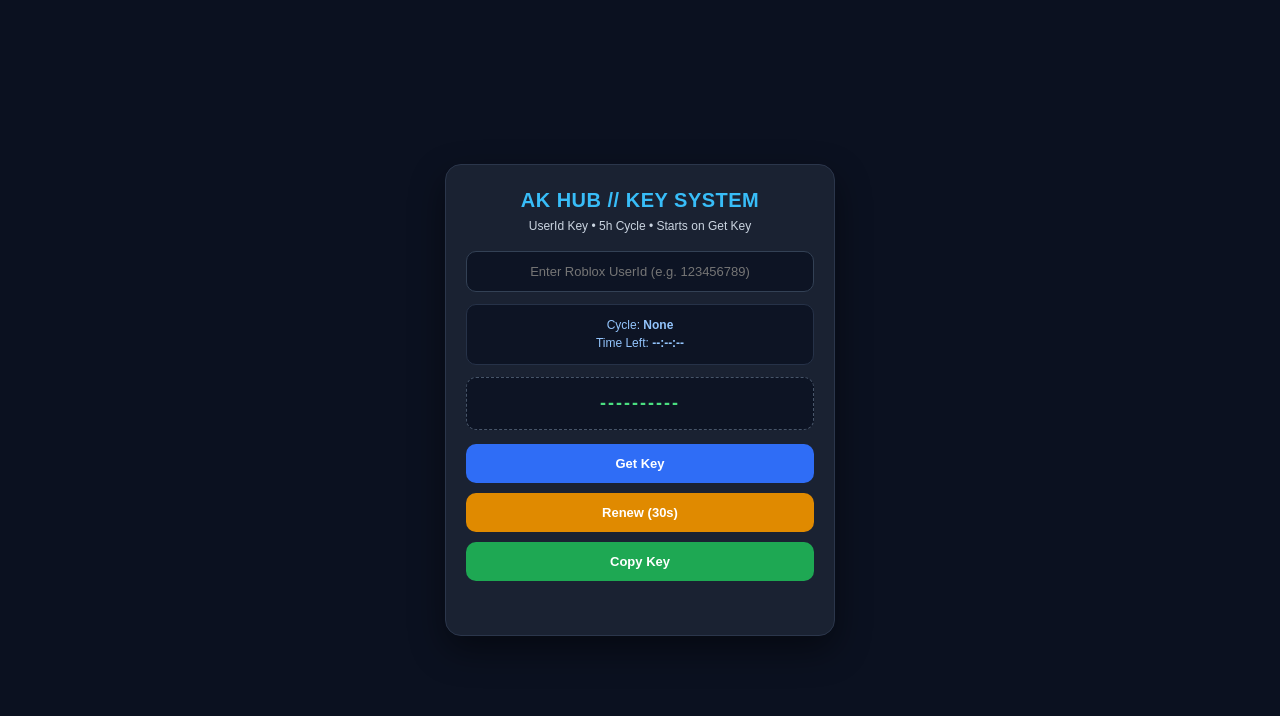
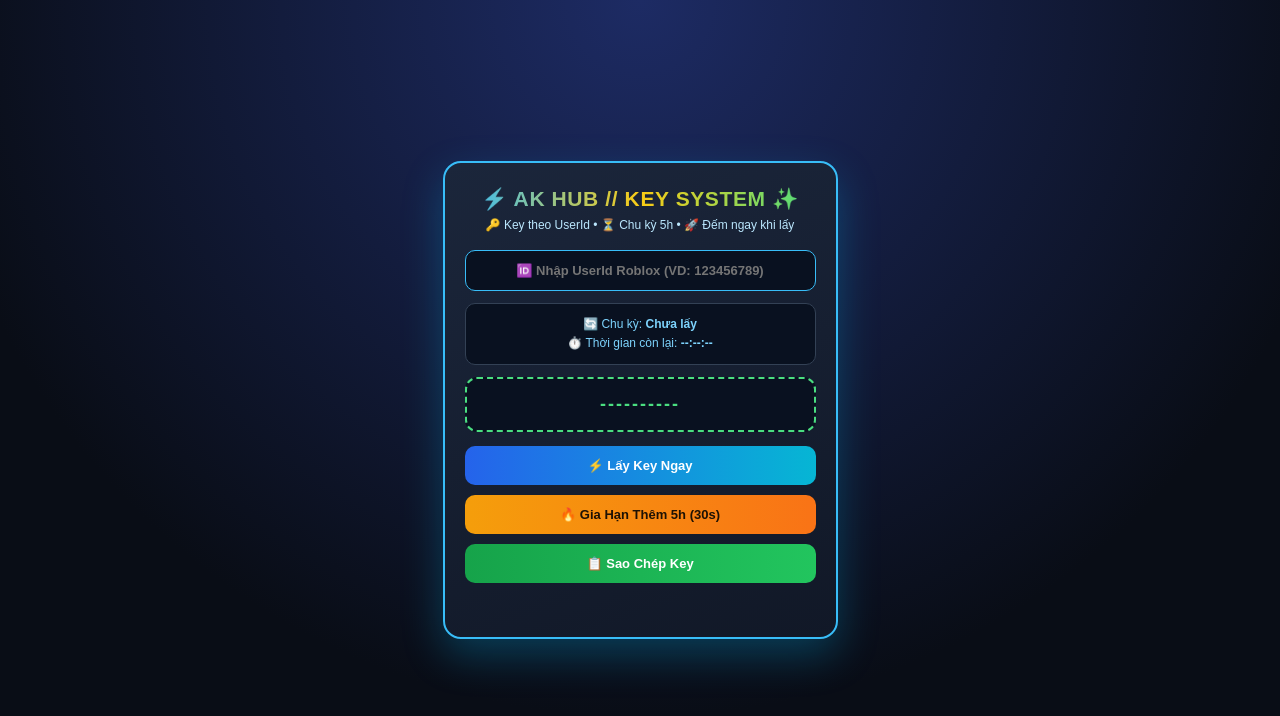
Before and after one commit to dznhatlatan-boop/Wed-key-, a plain HTML site: page index.html in a window 1280 px wide. Drawn offline with Linux system fonts and the light colour scheme.

Commit message:
Localize UI text and enhance styles in index.html
Updated HTML content and styles for localization and improved visuals.

```diff
--- a/index.html
+++ b/index.html
@@ -1,5 +1,5 @@
 <!DOCTYPE html>
-<html lang="en">
+<html lang="vi">
 <head>
   <meta charset="UTF-8" />
   <meta name="viewport" content="width=device-width, initial-scale=1.0" />
@@ -16,34 +16,36 @@
       display: flex;
       align-items: center;
       justify-content: center;
-      background: #0b1120;
+      background: radial-gradient(circle at top, #1d2b64, #090d16 70%);
       color: #f8fafc;
       padding: 20px;
     }
 
     .box {
       width: 100%;
-      max-width: 390px;
-      background: #1a2232;
-      border: 1px solid #2b364b;
-      border-radius: 16px;
+      max-width: 395px;
+      background: linear-gradient(160deg, #1b263b, #111827);
+      border: 2px solid #38bdf8;
+      border-radius: 18px;
       padding: 24px 20px;
       text-align: center;
-      box-shadow: 0 14px 35px rgba(0, 0, 0, 0.45);
+      box-shadow: 0 16px 40px rgba(0, 195, 255, 0.25);
     }
 
     h1 {
       margin: 0 0 6px;
-      font-size: 20px;
-      font-weight: 700;
-      color: #38bdf8;
-      letter-spacing: 0.5px;
+      font-size: 21px;
+      font-weight: 800;
+      background: linear-gradient(90deg, #38bdf8, #facc15, #4ade80);
+      -webkit-background-clip: text;
+      -webkit-text-fill-color: transparent;
+      letter-spacing: 0.6px;
     }
 
     p {
       margin: 0 0 16px;
       font-size: 12px;
-      color: #cbd5e1;
+      color: #bae6fd;
       line-height: 1.4;
     }
 
@@ -51,37 +53,34 @@
       width: 100%;
       padding: 12px 14px;
       border-radius: 10px;
-      border: 1px solid #334155;
-      background: #0d1424;
-      color: #f8fafc;
+      border: 1.5px solid #38bdf8;
+      background: #091120;
+      color: #fef08a;
       font-size: 13px;
+      font-weight: 700;
       margin-bottom: 12px;
       text-align: center;
       outline: none;
     }
 
-    input:focus {
-      border-color: #38bdf8;
-    }
-
     .info-bar {
-      background: #0d1424;
-      border: 1px solid #263248;
+      background: #091120;
+      border: 1px solid #334155;
       border-radius: 10px;
       padding: 11px 12px;
       font-size: 12px;
-      color: #93c5fd;
+      color: #7dd3fc;
       margin-bottom: 12px;
-      line-height: 1.55;
+      line-height: 1.6;
     }
 
     .key-box {
-      background: #0d1424;
-      border: 1px dashed #475569;
-      border-radius: 10px;
+      background: #091120;
+      border: 2px dashed #4ade80;
+      border-radius: 12px;
       padding: 15px 12px;
       font-size: 18px;
-      font-weight: 700;
+      font-weight: 800;
       letter-spacing: 2px;
       color: #4ade80;
       margin-bottom: 14px;
@@ -94,19 +93,19 @@
       border: none;
       border-radius: 10px;
       font-size: 13px;
-      font-weight: 700;
+      font-weight: 800;
       cursor: pointer;
       margin-bottom: 10px;
     }
 
     .btn-get {
-      background: #2f6df6;
+      background: linear-gradient(90deg, #2563eb, #06b6d4);
       color: #ffffff;
     }
 
     .btn-renew {
-      background: #e08a00;
-      color: #ffffff;
+      background: linear-gradient(90deg, #f59e0b, #f97316);
+      color: #1e1204;
     }
 
     .btn-renew:disabled {
@@ -116,36 +115,37 @@
     }
 
     .btn-copy {
-      background: #1ea853;
+      background: linear-gradient(90deg, #16a34a, #22c55e);
       color: #ffffff;
       margin-bottom: 6px;
     }
 
     .msg {
       font-size: 12px;
-      color: #94a3b8;
+      color: #fde047;
       min-height: 18px;
       margin-top: 6px;
+      font-weight: 600;
     }
   </style>
 </head>
 <body>
   <div class="box">
-    <h1>AK HUB // KEY SYSTEM</h1>
-    <p>UserId Key • 5h Cycle • Starts on Get Key</p>
+    <h1>⚡ AK HUB // KEY SYSTEM ✨</h1>
+    <p>🔑 Key theo UserId • ⏳ Chu kỳ 5h • 🚀 Đếm ngay khi lấy</p>
 
-    <input id="uidInput" type="text" placeholder="Enter Roblox UserId (e.g. 123456789)" />
+    <input id="uidInput" type="text" placeholder="🆔 Nhập UserId Roblox (VD: 123456789)" />
 
     <div class="info-bar">
-      <div>Cycle: <strong id="cycleLabel">None</strong></div>
-      <div>Time Left: <strong id="keyCountdown">--:--:--</strong></div>
+      <div>🔄 Chu kỳ: <strong id="cycleLabel">Chưa lấy</strong></div>
+      <div>⏱️ Thời gian còn lại: <strong id="keyCountdown">--:--:--</strong></div>
     </div>
 
     <div id="keyOut" class="key-box">----------</div>
 
-    <button class="btn-get" onclick="getKeyNow()">Get Key</button>
-    <button id="renewBtn" class="btn-renew" onclick="renewKey30s()">Renew (30s)</button>
-    <button class="btn-copy" onclick="copyKey()">Copy Key</button>
+    <button class="btn-get" onclick="getKeyNow()">⚡ Lấy Key Ngay</button>
+    <button id="renewBtn" class="btn-renew" onclick="renewKey30s()">🔥 Gia Hạn Thêm 5h (30s)</button>
+    <button class="btn-copy" onclick="copyKey()">📋 Sao Chép Key</button>
 
     <div id="msg" class="msg"></div>
   </div>
@@ -201,7 +201,7 @@
       isOwnerMode = false;
       expireAtMs = 0;
       currentCycleIdx = null;
-      document.getElementById("cycleLabel").textContent = "None";
+      document.getElementById("cycleLabel").textContent = "Chưa lấy";
       document.getElementById("keyOut").textContent = "----------";
       document.getElementById("keyCountdown").textContent = "--:--:--";
     }
@@ -211,16 +211,16 @@
       isOwnerMode = true;
       expireAtMs = 0;
       currentCycleIdx = "OWNER";
-      document.getElementById("cycleLabel").textContent = "OWNER VN";
-      document.getElementById("keyCountdown").textContent = "UNLIMITED";
+      document.getElementById("cycleLabel").textContent = "👑 OWNER VN";
+      document.getElementById("keyCountdown").textContent = "♾️ VÔ HẠN";
       document.getElementById("keyOut").textContent = "OWNER-UNLIMITED";
-      document.getElementById("msg").textContent = `OWNER VN (${raw}) - Unlimited access in-game.`;
+      document.getElementById("msg").textContent = `👑 OWNER VN (${raw}) — Mở khóa vô hạn trong game!`;
     }
 
     function getKeyNow() {
       const raw = getRawInput();
       if (!raw) {
-        document.getElementById("msg").textContent = "Enter Roblox UserId first.";
+        document.getElementById("msg").textContent = "⚠️ Nhập UserId Roblox trước đã!";
         return;
       }
 
@@ -231,7 +231,7 @@
 
       const uid = getCleanUid();
       if (!uid) {
-        document.getElementById("msg").textContent = "UserId must be numbers only (e.g. 123456789).";
+        document.getElementById("msg").textContent = "❌ UserId chỉ gồm chữ số (VD: 123456789)!";
         return;
       }
 
@@ -245,13 +245,13 @@
       document.getElementById("cycleLabel").textContent = "#" + currentCycleIdx;
       document.getElementById("keyOut").textContent = key;
       document.getElementById("keyCountdown").textContent = formatHMS(expireAtMs - Date.now());
-      document.getElementById("msg").textContent = "Key generated. Valid for 5 hours.";
+      document.getElementById("msg").textContent = "✅ Đã tạo key! Có hiệu lực 5 giờ.";
     }
 
     function renewKey30s() {
       const raw = getRawInput();
       if (!raw) {
-        document.getElementById("msg").textContent = "Enter UserId before renewing.";
+        document.getElementById("msg").textContent = "⚠️ Nhập UserId trước khi gia hạn!";
         return;
       }
 
@@ -262,12 +262,12 @@
 
       const uid = getCleanUid();
       if (!uid) {
-        document.getElementById("msg").textContent = "Invalid UserId.";
+        document.getElementById("msg").textContent = "❌ UserId không hợp lệ!";
         return;
       }
 
       if (!hasTakenKey || !expireAtMs) {
-        document.getElementById("msg").textContent = "Click Get Key before renewing.";
+        document.getElementById("msg").textContent = "⚠️ Bấm Lấy Key trước rồi mới gia hạn!";
         return;
       }
 
@@ -276,18 +276,18 @@
       let secLeft = RENEW_WAIT_SEC;
       const btn = document.getElementById("renewBtn");
       btn.disabled = true;
-      btn.textContent = `Renewing: ${secLeft}s...`;
-      document.getElementById("msg").textContent = `Waiting ${RENEW_WAIT_SEC}s to add 5 hours...`;
+      btn.textContent = `⏳ Đang gia hạn: ${secLeft}s...`;
+      document.getElementById("msg").textContent = `⏳ Đợi ${RENEW_WAIT_SEC}s để cộng thêm 5 giờ...`;
 
       renewInterval = setInterval(() => {
         secLeft--;
         if (secLeft > 0) {
-          btn.textContent = `Renewing: ${secLeft}s...`;
+          btn.textContent = `⏳ Đang gia hạn: ${secLeft}s...`;
         } else {
           clearInterval(renewInterval);
           renewInterval = null;
           btn.disabled = false;
-          btn.textContent = `Renew (${RENEW_WAIT_SEC}s)`;
+          btn.textContent = `🔥 Gia Hạn Thêm 5h (${RENEW_WAIT_SEC}s)`;
 
           const baseTime = Math.max(Date.now(), expireAtMs);
           currentCycleIdx = currentCycleIdx + 1;
@@ -297,7 +297,7 @@
           const newKey = calcKey(uid, currentCycleIdx);
           document.getElementById("cycleLabel").textContent = "#" + currentCycleIdx;
           document.getElementById("keyOut").textContent = newKey;
-          document.getElementById("msg").textContent = "Renewed! Added 5 hours.";
+          document.getElementById("msg").textContent = "🎉 Gia hạn xong! Đã cộng thêm 5 giờ.";
         }
       }, 1000);
     }
@@ -305,14 +305,14 @@
     function copyKey() {
       const k = document.getElementById("keyOut").textContent;
       if (!hasTakenKey || !k || k === "----------" || k === "OWNER-UNLIMITED") {
-        document.getElementById("msg").textContent = "Get a UserId key first.";
+        document.getElementById("msg").textContent = "⚠️ Lấy key theo UserId trước đã!";
         return;
       }
 
       navigator.clipboard.writeText(k).then(() => {
-        document.getElementById("msg").textContent = "Key copied.";
+        document.getElementById("msg").textContent = "✅ Đã sao chép key!";
       }).catch(() => {
-        document.getElementById("msg").textContent = "Long-press the key to copy.";
+        document.getElementById("msg").textContent = "📋 Giữ lì vào key để sao chép.";
       });
     }
 
@@ -323,13 +323,13 @@
         return;
       }
       resetKeyState();
-      document.getElementById("msg").textContent = "Click Get Key to start timer.";
+      document.getElementById("msg").textContent = "💡 Bấm Lấy Key để bắt đầu đếm thời gian.";
     });
 
     setInterval(() => {
       const el = document.getElementById("keyCountdown");
       if (isOwnerMode) {
-        el.textContent = "UNLIMITED";
+        el.textContent = "♾️ VÔ HẠN";
         return;
       }
       if (!hasTakenKey || !expireAtMs) {
@@ -341,7 +341,7 @@
         el.textContent = formatHMS(left);
       } else {
         el.textContent = "00:00:00";
-        document.getElementById("msg").textContent = "Key expired. Click Get Key or Renew.";
+        document.getElementById("msg").textContent = "⏰ Hết thời gian key! Bấm Lấy Key hoặc Gia Hạn.";
       }
     }, 1000);
   </script>
```
